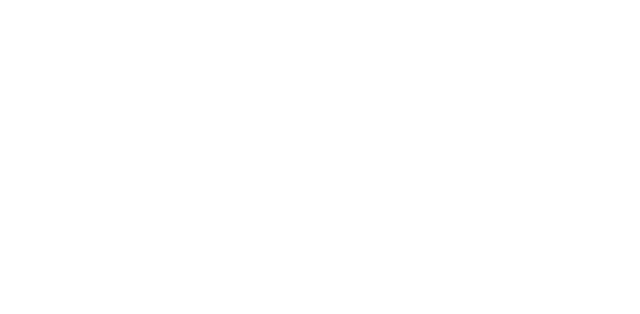
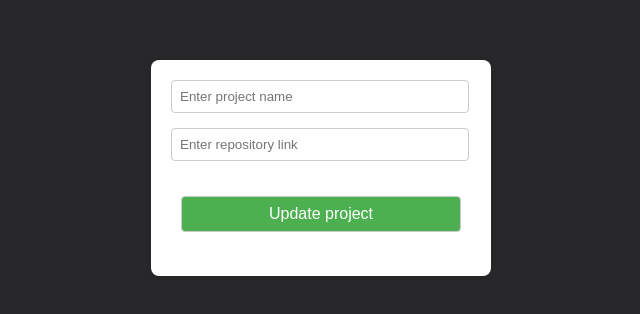
Before and after one commit to alxxalex/Bug-Tracking-TW, a React (Create React App) app in the folder gui/bug-tracking/: page /editProject/1 in a window 1280 px wide. Before the commit this address had no page. Shown: the part 232-546 px from the top of the page, without its empty margins (319-959 px from the left). Built offline with nearby package versions, Linux system fonts and the light colour scheme; no server answers.

Commit message:
Added the tester role and permissions for each role

```diff
--- a/gui/bug-tracking/src/App.js
+++ b/gui/bug-tracking/src/App.js
@@ -6,6 +6,7 @@
 import NewProjectForm from "./components/projectForm/NewProjectForm";
 import BugForm from "./components/BugForm";
 import TeamForm from "./components/TeamForm";
+import EditProjectForm from "./components/editProject/editProjectForm";
 
 function App() {
   return (
@@ -18,6 +19,10 @@
           <Route path="/addProject" element={<NewProjectForm />}></Route>
           <Route path="/bugForm" element={<BugForm />}></Route>
           <Route path="/teamForm" element={<TeamForm />}></Route>
+          <Route
+            path="/editProject/:projectId"
+            element={<EditProjectForm />}
+          ></Route>
         </Routes>
       </BrowserRouter>
     </div>
--- a/gui/bug-tracking/src/components/Home.js
+++ b/gui/bug-tracking/src/components/Home.js
@@ -1,13 +1,14 @@
 import "./Home.css";
 import { useEffect, useState } from "react";
 import { useUser } from "./context/UserContext";
-import { Link } from "react-router-dom";
+import { Link, useNavigate } from "react-router-dom";
 
 const SERVER = "http://localhost:5001";
 
 function Home() {
   const [projects, setProjects] = useState([]);
   const { loggedInUser } = useUser();
+  const { login } = useUser();
 
   const fetchProjects = async () => {
     try {
@@ -29,7 +30,37 @@
 
   const isStudent = loggedInUser && loggedInUser.role === "Student";
   const isMP = loggedInUser && loggedInUser.role === "MP";
+  const isTester = loggedInUser && loggedInUser.role === "Tester";
+  let navigate = useNavigate();
 
+  const updateRoleData = {
+    role: "Tester",
+  };
+
+  const becomeTester = async () => {
+    try {
+      const responseFromUser = await fetch(
+        `${SERVER}/api/updateUser/${loggedInUser.id}`,
+        {
+          method: "put",
+          headers: {
+            "Content-Type": "application/json",
+          },
+          body: JSON.stringify(updateRoleData),
+        }
+      );
+
+      if (responseFromUser.ok) {
+        const updatedUser = await responseFromUser.json();
+        console.log(updatedUser);
+        login(updatedUser);
+        navigate("/home");
+      }
+    } catch (error) {
+      console.error("Error:", error);
+    }
+    navigate("/home");
+  };
   return (
     <div className="home-container">
       <div className="home">
@@ -46,6 +77,11 @@
             <button className="button">Add Team</button>
           </Link>
         )}
+        {isStudent && (
+          <button className="button" onClick={() => becomeTester()}>
+            Become a Tester
+          </button>
+        )}
         <table>
           <thead>
             <tr>
@@ -58,9 +94,16 @@
               <tr key={index}>
                 <td>{project.name}</td>
                 <td className="td-button">
-                  <Link to="/bugForm">
-                    <button className="button">Add a bug</button>
-                  </Link>
+                  {isTester && (
+                    <Link to="/bugForm">
+                      <button className="button">Add a bug</button>
+                    </Link>
+                  )}
+                  {isMP && (
+                    <Link to={`/editProject/${project.id}`}>
+                      <button className="button">Edit Project</button>
+                    </Link>
+                  )}
                 </td>
               </tr>
             ))}
--- a/gui/bug-tracking/src/components/TeamForm.js
+++ b/gui/bug-tracking/src/components/TeamForm.js
@@ -8,6 +8,7 @@
 function TeamForm() {
   const [name, setName] = useState("");
   const { loggedInUser } = useUser();
+  const { login } = useUser();
 
   let navigate = useNavigate();
 
@@ -16,15 +17,37 @@
     userId: loggedInUser.id,
   };
 
+  const updateRoleData = {
+    role: "MP",
+  };
+
   const addTeam = async () => {
     try {
-      await fetch(`${SERVER}/api/newTeam`, {
+      const responseFromUser = await fetch(
+        `${SERVER}/api/updateUser/${loggedInUser.id}`,
+        {
+          method: "put",
+          headers: {
+            "Content-Type": "application/json",
+          },
+          body: JSON.stringify(updateRoleData),
+        }
+      );
+
+      const response = await fetch(`${SERVER}/api/newTeam`, {
         method: "post",
         headers: {
           "Content-Type": "application/json",
         },
         body: JSON.stringify(teamData),
       });
+
+      if (response.ok && responseFromUser.ok) {
+        const updatedUser = await responseFromUser.json();
+        console.log(updatedUser);
+        login(updatedUser);
+        navigate("/home");
+      }
     } catch (error) {
       console.error("Error:", error);
     }
--- /dev/null
+++ b/gui/bug-tracking/src/components/editProject/editProjectForm.css
@@ -0,0 +1,49 @@
+.container {
+    display: flex;
+    justify-content: center;
+    align-items: center;
+    height: 100vh;
+    background-color: #28282b;
+}
+
+.editProjectForm {
+    width: 300px;
+    padding: 20px;
+    background-color: white;
+    border-radius: 8px;
+    box-shadow: 0 0 10px rgba(0, 0, 0, 0.1);
+    height: 22%;
+}
+
+.editProjectForm input {
+    width: calc(100% - 20px);
+    margin-bottom: 15px;
+    padding: 8px;
+    border: 1px solid #ccc;
+    border-radius: 4px;
+}
+
+.submitProject {
+    margin-top: 20px;
+    width: 100%;
+    text-align: center;
+}
+
+.submitButton {
+    display: inline-block;
+    padding: 10px 15px;
+    font-size: 16px;
+    text-align: center;
+    text-decoration: none;
+    background-color: #4CAF50;
+    color: #fff;
+    border: none;
+    border-radius: 4px;
+    cursor: pointer;
+    transition: background-color 0.3s;
+
+}
+
+.submitButton:hover {
+    background-color: #45a049;
+}
--- /dev/null
+++ b/gui/bug-tracking/src/components/editProject/editProjectForm.js
@@ -0,0 +1,84 @@
+import { useState, useEffect } from "react";
+import { useNavigate, useParams } from "react-router-dom";
+import "./editProjectForm.css";
+
+const SERVER = "http://localhost:5001";
+
+function EditProjectForm() {
+  const [name, setName] = useState("");
+  const [repositoryLink, setRepositoryLink] = useState("");
+  const { projectId } = useParams();
+  let navigate = useNavigate();
+
+  useEffect(() => {
+    const fetchProjectDetails = async () => {
+      try {
+        const response = await fetch(`${SERVER}/api/projects/${projectId}`);
+        if (!response.ok) {
+          throw new Error("Network response was not ok");
+        }
+        const projectData = await response.json();
+        setName(projectData.name);
+        setRepositoryLink(projectData.repositoryLink);
+      } catch (error) {
+        console.error("Error fetching project details:", error.message);
+      }
+    };
+
+    fetchProjectDetails();
+  }, [projectId]);
+
+  const projectData = {
+    name: name,
+    repositoryLink: repositoryLink,
+  };
+
+  const submitProject = async () => {
+    try {
+      const response = await fetch(`${SERVER}/api/updateProject/${projectId}`, {
+        method: "put",
+        headers: {
+          "Content-Type": "application/json",
+        },
+        body: JSON.stringify(projectData),
+      });
+
+      if (response.ok) {
+        const updatedProject = await response.json();
+        console.log(updatedProject);
+        navigate("/home");
+      }
+    } catch (error) {
+      console.error("Error:", error);
+    }
+  };
+
+  return (
+    <div className="container">
+      <div className="editProjectForm">
+        <input
+          type="text"
+          placeholder="Enter project name"
+          value={name} // Use 'value' instead of 'onChange' to set initial value
+          onChange={(evt) => setName(evt.target.value)}
+        />
+        <input
+          type="text"
+          placeholder="Enter repository link"
+          value={repositoryLink} // Use 'value' instead of 'onChange' to set initial value
+          onChange={(evt) => setRepositoryLink(evt.target.value)}
+        />
+        <div className="submitProject">
+          <input
+            className="submitButton"
+            type="button"
+            value="Update project"
+            onClick={submitProject}
+          />
+        </div>
+      </div>
+    </div>
+  );
+}
+
+export default EditProjectForm;
--- a/gui/bug-tracking/src/components/projectForm/NewProjectForm.js
+++ b/gui/bug-tracking/src/components/projectForm/NewProjectForm.js
@@ -1,36 +1,39 @@
-import { useNavigate } from 'react-router-dom';
-import './NewProjectForm.css'
+import { useNavigate } from "react-router-dom";
+import "./NewProjectForm.css";
 import { useState } from "react";
-import { useUser } from '../context/UserContext';
+import { useUser } from "../context/UserContext";
 
 const SERVER = "http://localhost:5001";
 
 function NewProjectForm() {
-    const [name, setName] = useState("")
-    const [repositoryLink, setRepositoryLink] = useState("")
+  const [name, setName] = useState("");
+  const [repositoryLink, setRepositoryLink] = useState("");
   const { loggedInUser } = useUser();
   const { login } = useUser();
 
   const projectData = {
     name: name,
-        repositoryLink: repositoryLink
-    }
+    repositoryLink: repositoryLink,
+  };
 
   const updateRoleData = {
-        role: "MP"
-    }
+    role: "MP",
+  };
 
   let navigate = useNavigate();
 
   const submitProject = async () => {
     try {
-            const responseFromUser = await fetch(`${SERVER}/api/updateUser/${loggedInUser.id}`, {
+      const responseFromUser = await fetch(
+        `${SERVER}/api/updateUser/${loggedInUser.id}`,
+        {
           method: "put",
           headers: {
             "Content-Type": "application/json",
           },
           body: JSON.stringify(updateRoleData),
-            })
+        }
+      );
 
       const response = await fetch(`${SERVER}/api/newProject`, {
         method: "post",
@@ -40,19 +43,16 @@
         body: JSON.stringify(projectData),
       });
 
-
-
       if (response.ok && responseFromUser.ok) {
         const updatedUser = await responseFromUser.json();
-                console.log(updatedUser)
-                login(updatedUser)
+        console.log(updatedUser);
+        login(updatedUser);
         navigate("/home");
       }
-
     } catch (error) {
       console.error("Error:", error);
     }
-    }
+  };
   return (
     <div className="container">
       <div className="addProjectForm">
@@ -67,7 +67,10 @@
           onChange={(evt) => setRepositoryLink(evt.target.value)}
         />
         <div className="submitProject">
-                    <input className='submitButton' type="button" value="Add project"
+          <input
+            className="submitButton"
+            type="button"
+            value="Add project"
             onClick={submitProject}
           />
         </div>
```
Lines whose indentation alone changed are shown as unchanged.
